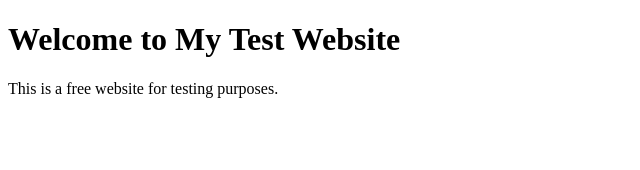
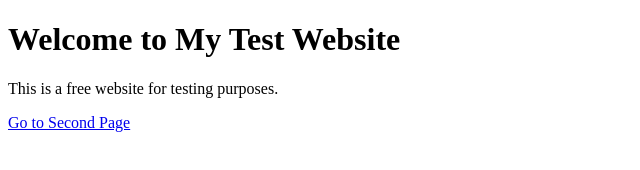
Before and after one commit to Bikerader/bikerader.github.io, a plain HTML site: page index.html in a window 1280 px wide. Shown: the whole page, without its empty margins (0-640 px from the left). Drawn offline with Linux system fonts and the light colour scheme.

Commit message:
Update index.html

```diff
--- a/index.html
+++ b/index.html
@@ -8,6 +8,7 @@
 <body>
     <h1>Welcome to My Test Website</h1>
     <p>This is a free website for testing purposes.</p>
+    <a href="second-page.html">Go to Second Page</a>
 
     <script type="text/javascript" charset="utf-8">
       (function (g, e, n, es, ys) {
```
